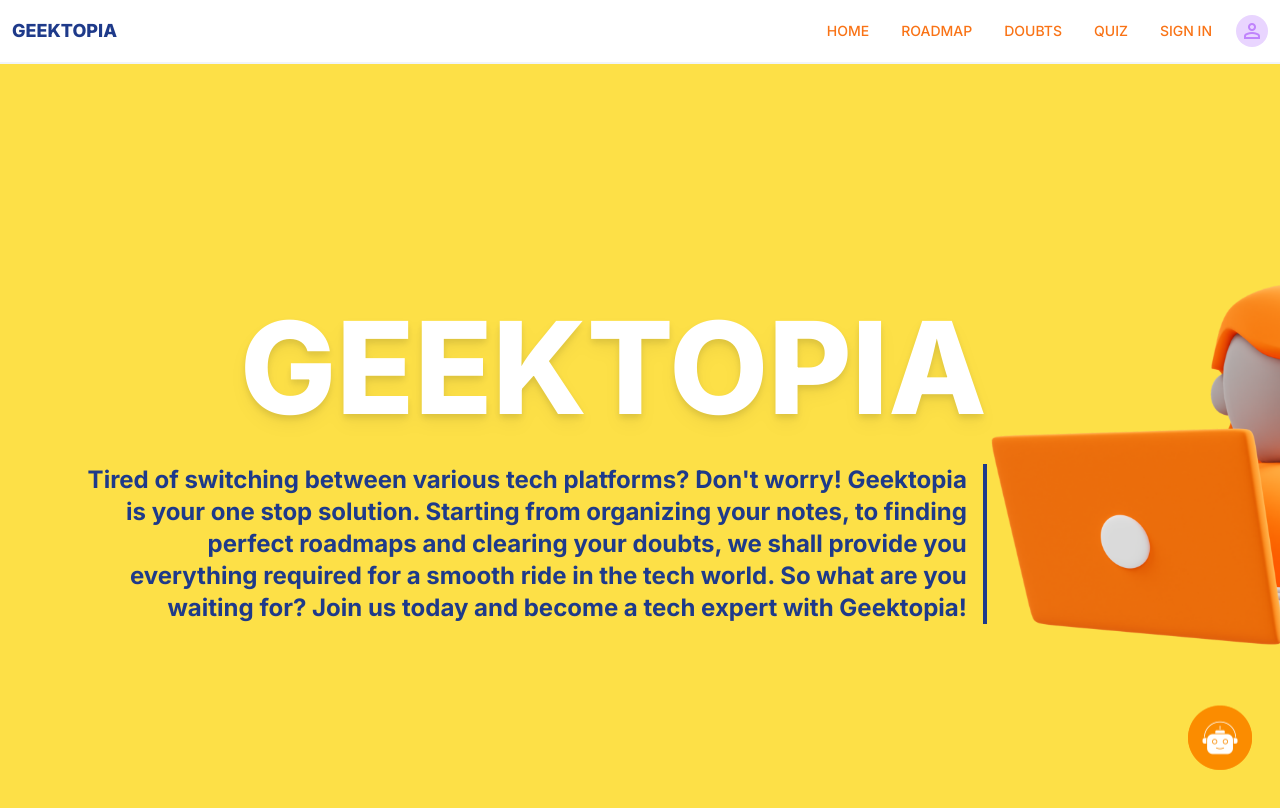
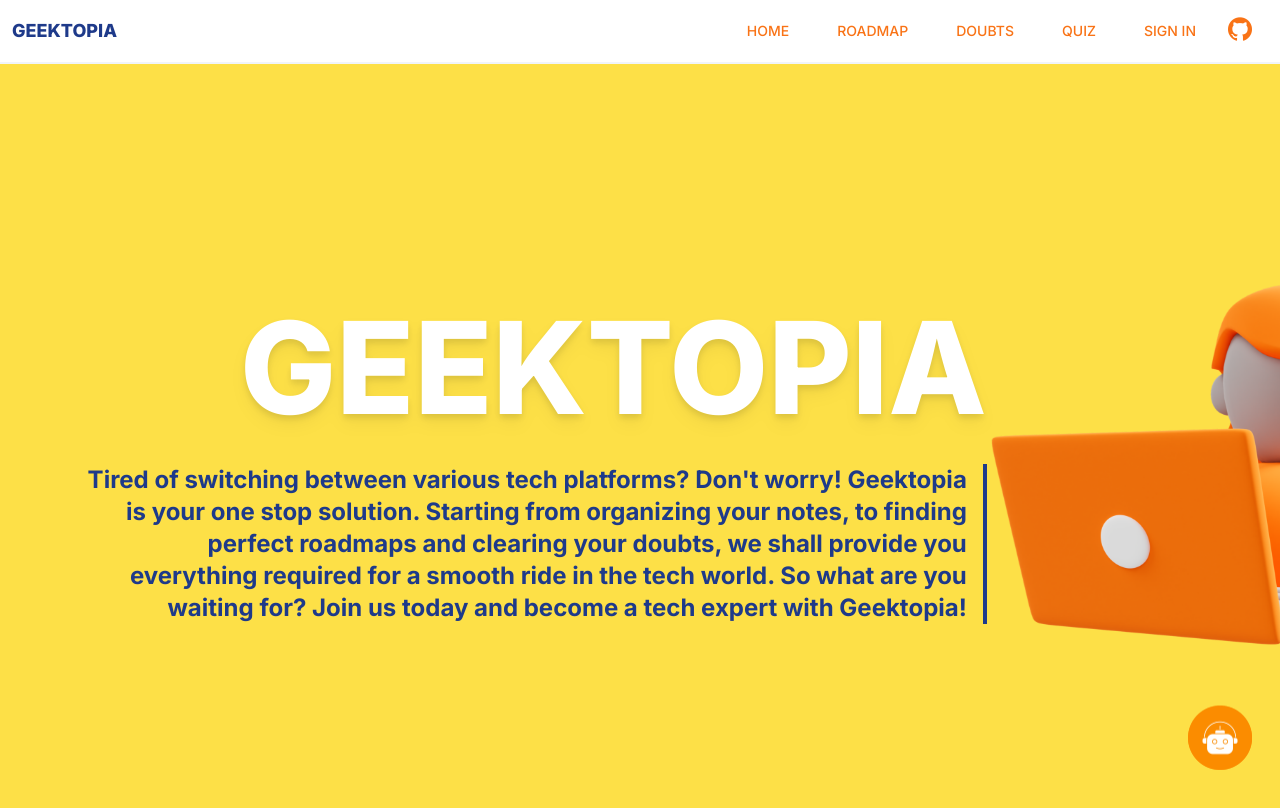
Before and after one commit to code-with-santanu/Eduapp, a Next.js app: page / in a window 1280 px wide. Shown: the top 808 px of the page. Built offline with nearby package versions, Linux system fonts and the light colour scheme.

Commit message:
Github repo link added

```diff
--- a/src/app/components/Navbar.js
+++ b/src/app/components/Navbar.js
@@ -7,25 +7,40 @@ function Navbar({ height }) {
 			className={`fixed top-0 w-full ${height} flex items-center border-b-2 border-slate-100 bg-white p-3`}
 		>
 			<div className="text-lg font-extrabold text-blue-900">GEEKTOPIA</div>
-			<div className="ml-auto flex space-x-4 pr-4 font-medium text-orange-500">
-				<div className="rounded-md px-2 py-1 text-sm hover:bg-orange-50">
-					<Link href="/">HOME</Link>
-				</div>
-				<div className="rounded-md px-2 py-1 text-sm hover:bg-orange-50">
-					<Link href="/roadmap">ROADMAP</Link>
-				</div>
-				<div className="rounded-md px-2 py-1 text-sm hover:bg-orange-50">
-					<Link href="/doubts">DOUBTS</Link>
-				</div>
-				<div className="rounded-md px-2 py-1 text-sm hover:bg-orange-50">
-					<Link href="/quiz">QUIZ</Link>
-				</div>
-				<div className="rounded-md px-2 py-1 text-sm hover:bg-orange-50">
-					<Link href="/signup">SIGN IN</Link>
-				</div>
-			</div>
-			<div className="material-symbols-outlined rounded-full bg-purple-200 p-1 text-purple-400 hover:bg-purple-400 hover:text-white">
-				person
+			<div className="ml-auto flex items-center space-x-4 pr-4 font-medium text-orange-500">
+				<Link
+					href="/"
+					className="rounded-md px-4 py-2 text-sm hover:bg-orange-100"
+				>
+					HOME
+				</Link>
+				<Link
+					href="/roadmap"
+					className="rounded-md px-4 py-2 text-sm hover:bg-orange-100"
+				>
+					ROADMAP
+				</Link>
+				<Link
+					href="/doubts"
+					className="rounded-md px-4 py-2 text-sm hover:bg-orange-100"
+				>
+					DOUBTS
+				</Link>
+				<Link
+					href="/quiz"
+					className="rounded-md px-4 py-2 text-sm hover:bg-orange-100"
+				>
+					QUIZ
+				</Link>
+				<Link
+					href="/signup"
+					className="rounded-md px-4 py-2 text-sm hover:bg-orange-100"
+				>
+					SIGN IN
+				</Link>
+				<a href="https://github.com/prantiranibanda/GeekTopia" target="_blank" className="pt-1">
+					<i className="fi fi-brands-github text-2xl text-orange-500"></i>
+				</a>
 			</div>
 		</div>
 	);
--- a/src/app/layout.jsx
+++ b/src/app/layout.jsx
@@ -17,6 +17,10 @@ export default function RootLayout({ children }) {
 					rel="stylesheet"
 					href="https://fonts.googleapis.com/css2?family=Material+Symbols+Outlined:opsz,wght,FILL,GRAD@24,500,0,0"
 				/>
+				<link
+					rel="stylesheet"
+					href="https://cdn-uicons.flaticon.com/2.4.2/uicons-brands/css/uicons-brands.css"
+				></link>
 			</head>
 			<body className={`${inter.className} bg-[#fcf292]`}>
 				<Navbar height="h-16" />
```
